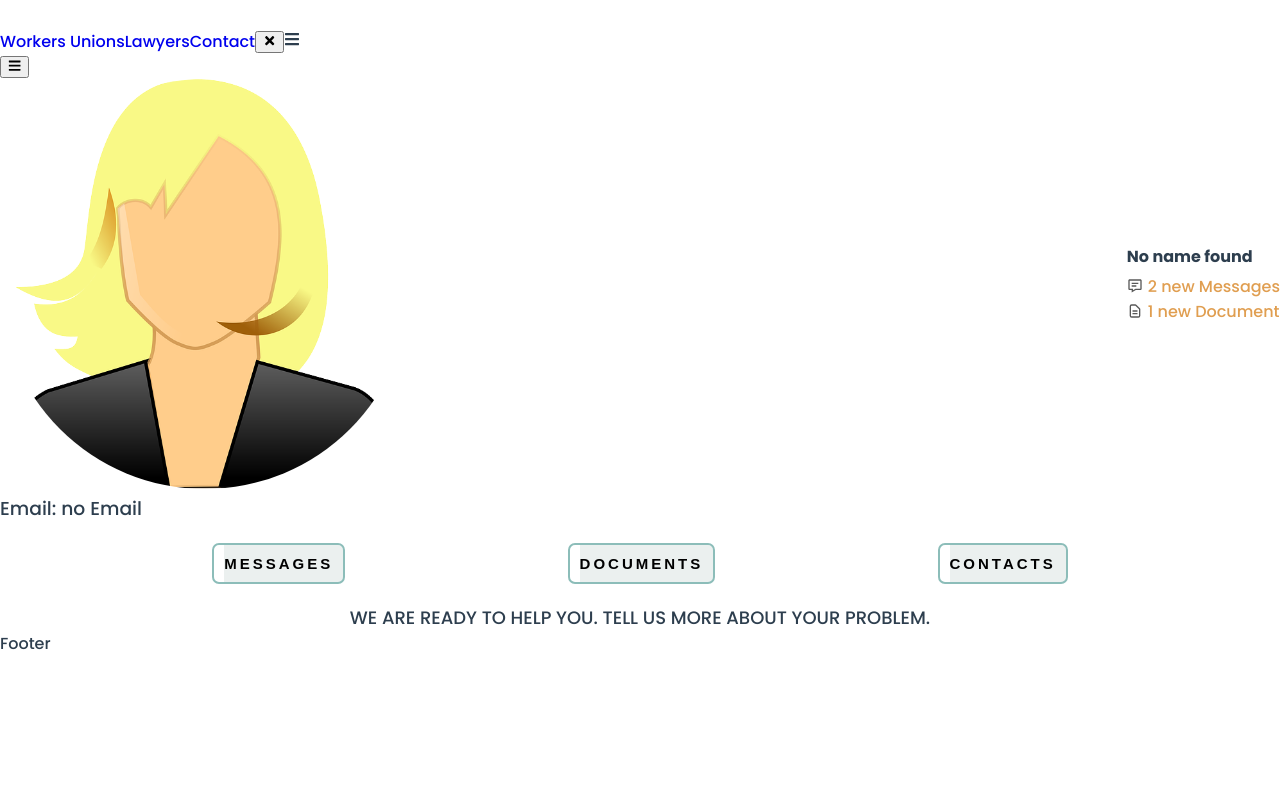
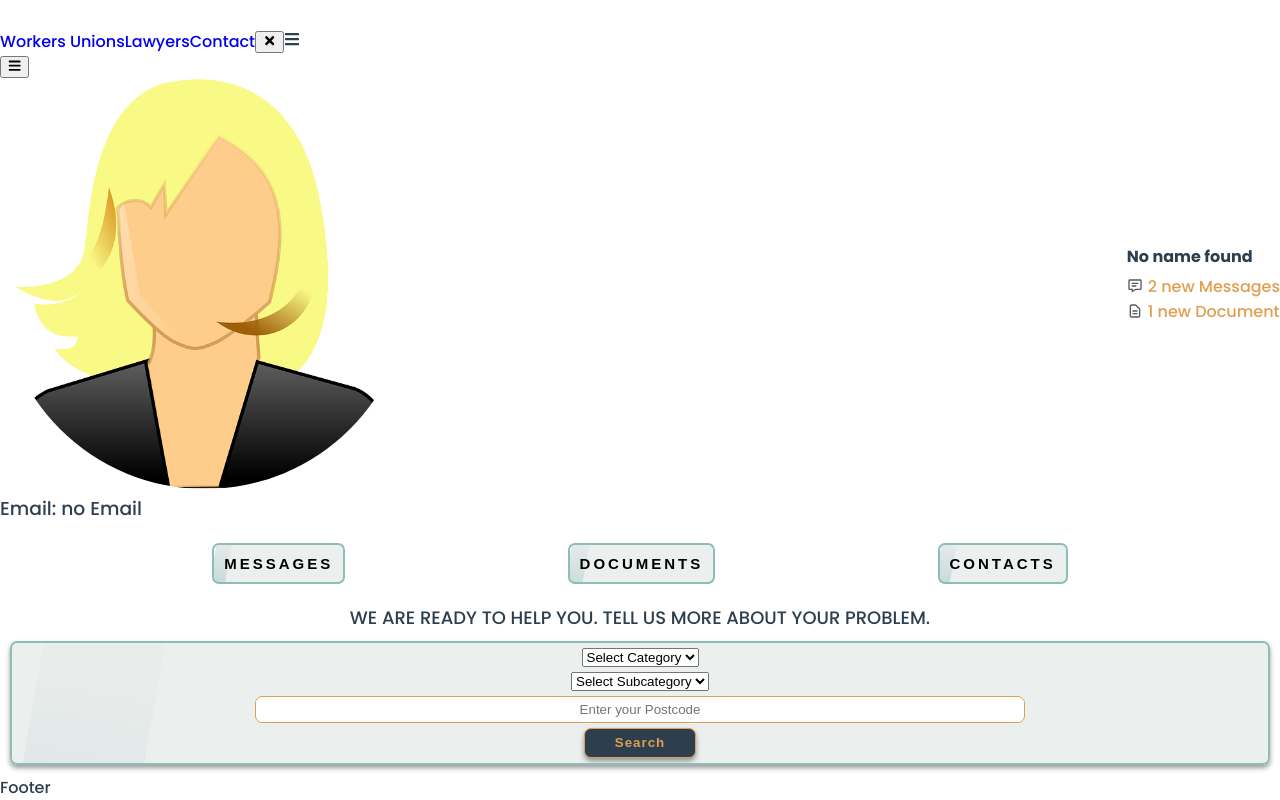
Before and after one commit to D-Nayte/Team-Project-WD-106, a Next.js app: page /login/Login in a window 1280 px wide. Shown: the part 522-1322 px from the top of the page. Before the commit the page ends 1178 px from the top, so only its background shows below. Built offline with nearby package versions, Linux system fonts and the light colour scheme; no server answers; the database is empty.

Commit message:
worked on profile page

```diff
--- a/pages/login/Login.jsx
+++ b/pages/login/Login.jsx
@@ -4,6 +4,7 @@ import { HiOutlineDocumentText } from "react-icons/hi";
 import styles from "../../styles/login.module.css";
 import AvatarPicture from "../../components/AvatarPicture";
 import ProfileButton from "../../components/profileButtons";
+import Search from "../../components/forms/search.js";
 
 function Login(user) {
   return (
@@ -31,6 +32,7 @@ function Login(user) {
       <h2 className={styles.welcome}>
         WE ARE READY TO HELP YOU. TELL US MORE ABOUT YOUR PROBLEM.
       </h2>
+      <Search />
     </div>
   );
 }
```
Also changed, not shown: components/forms/search.js (+3 -9 lines).
